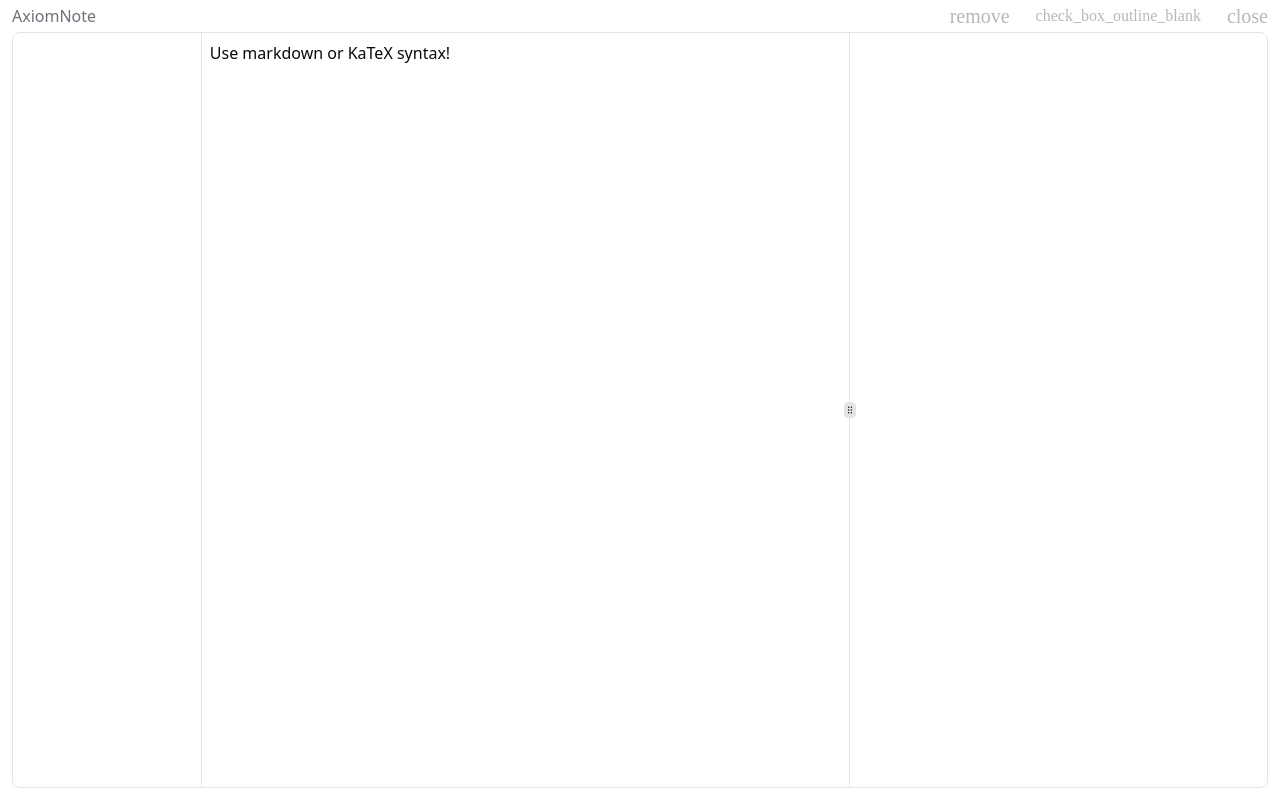
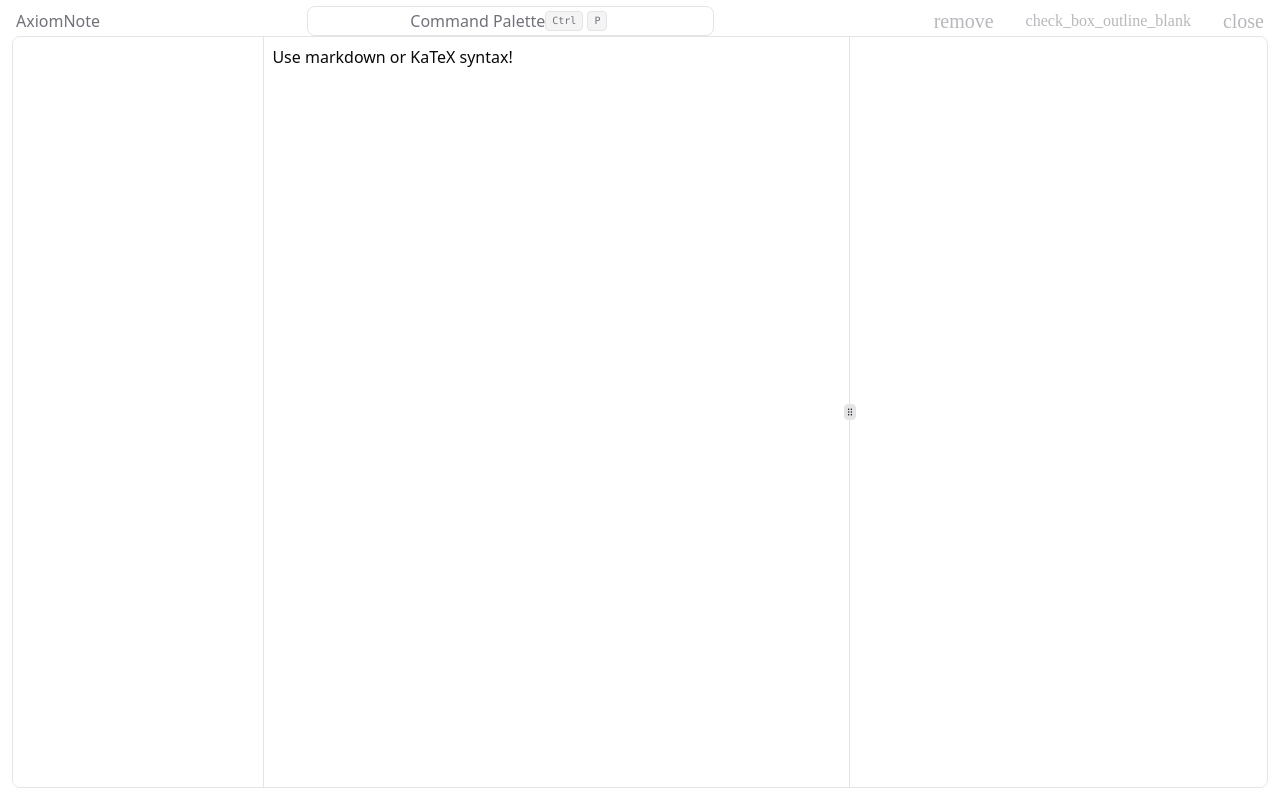
Before and after one commit to iuriineves/AxiomNote, a React (Vite) app in the folder AxiomNote/: page / in a window 1280 px wide. Built offline with nearby package versions, Linux system fonts and the light colour scheme.

Commit message:
feat: add command palette
Added the command palette to the top bar, not finished.

```diff
--- a/AxiomNote/src/main/index.ts
+++ b/AxiomNote/src/main/index.ts
@@ -2,12 +2,13 @@ import { app, shell, BrowserWindow, ipcMain } from 'electron'
 import { join } from 'path'
 import { electronApp, optimizer, is } from '@electron-toolkit/utils'
 import icon from '../../resources/icon.png?asset'
-const { PARAMS, VALUE, MicaBrowserWindow, IS_WINDOWS_11, WIN10 } = require('mica-electron')
+import { PARAMS, VALUE, MicaBrowserWindow, IS_WINDOWS_11, WIN10 } from 'mica-electron'
 
 function createWindow(): void {
   // Create the browser window.
   const mainWindow = new MicaBrowserWindow({
     frame: false,
+    minWidth: 650,
     width: 900,
     height: 670,
     show: false,
--- a/AxiomNote/src/renderer/src/App.tsx
+++ b/AxiomNote/src/renderer/src/App.tsx
@@ -11,10 +11,10 @@ function App(): JSX.Element {
   return (
     <div className="w-screen h-screen">
       <TopBar />
-      <div className=" pt-[2rem] h-fill w-fill p-3">
+      <div className=" pt-[2.25rem] h-fill w-fill p-3">
         <div className="h-full w-full flex lg:hidden">
           <ResizablePanelGroup direction="horizontal" className="border rounded-lg">
-            <ResizablePanel minSize={0} maxSize={15}>
+            <ResizablePanel minSize={0} maxSize={20}>
               <div className="h-fill w-fill font-Noto bg-background/90"></div>
             </ResizablePanel>
             <ResizableHandle />
@@ -34,7 +34,7 @@ function App(): JSX.Element {
 
         <div className="h-full w-full hidden lg:flex">
           <ResizablePanelGroup direction="horizontal" className="border rounded-lg">
-            <ResizablePanel minSize={10} maxSize={15} className="bg-background/90">
+            <ResizablePanel minSize={10} maxSize={20} className="bg-background/90">
               <div></div>
             </ResizablePanel>
             <ResizableHandle />
--- a/AxiomNote/src/renderer/src/components/top-bar.tsx
+++ b/AxiomNote/src/renderer/src/components/top-bar.tsx
@@ -1,29 +1,31 @@
 const { ipcRenderer } = require('electron')
 
 const iconStyle =
-  ' opacity-50 material-symbols-rounded text-muted-foreground cursor-pointer select-none icon-variation-settings no-drag px-3 transition-colors hover:opacity-100 hover:text-foreground'
+  ' opacity-50 material-symbols-rounded text-muted-foreground cursor-pointer select-none icon-variation-settings no-drag px-4 transition-colors hover:opacity-100 hover:text-foreground'
 
 export default function TopBar(): JSX.Element {
   return (
     <div className="w-screen flex top-0 fixed drag content-end justify-end items-center">
-      <span className="font-Noto text-muted-foreground select-none font-extralight ml-3 pr-1">
+      <span className="font-Noto text-muted-foreground select-none font-extralight ml-4 pr-1">
         AxiomNote
       </span>
-      <div className="drag w-fill" />
+      <div className="no-drag w-fill flex justify-center">
+        <div className="border rounded-lg bg-background/50 my-1.5 font-Noto w-1/2 font-extralight flex justify-center no-drag text-base cursor-text text-muted-foreground items-center ">Command Palette <kbd className="pointer-events-none inline-flex h-5 select-none items-center gap-1 rounded border bg-muted px-1.5 font-mono text-[10px] font-medium text-muted-foreground opacity-100">Ctrl</kbd> <kbd className="m-1 pointer-events-none inline-flex h-5 select-none items-center gap-1 rounded border bg-muted px-1.5 font-mono text-[10px] font-medium text-muted-foreground opacity-100">P</kbd></div>
+        </div>
       <span
-        className={iconStyle + ' hover:bg-muted text-xl py-0.5'}
+        className={iconStyle + ' hover:bg-muted text-xl py-1'}
         onClick={() => ipcRenderer.send('minimize')}
       >
         remove
       </span>
       <span
-        className={iconStyle + ' hover:bg-muted text-base px-3.5 py-1'}
+        className={iconStyle + ' hover:bg-muted text-base px-3.5 py-1.5'}
         onClick={() => ipcRenderer.send('maximize')}
       >
         check_box_outline_blank
       </span>
       <span
-        className={iconStyle + ' hover:bg-destructive text-xl py-0.5'}
+        className={iconStyle + ' hover:bg-destructive text-xl py-1'}
         onClick={() => ipcRenderer.send('close')}
       >
         close
```
